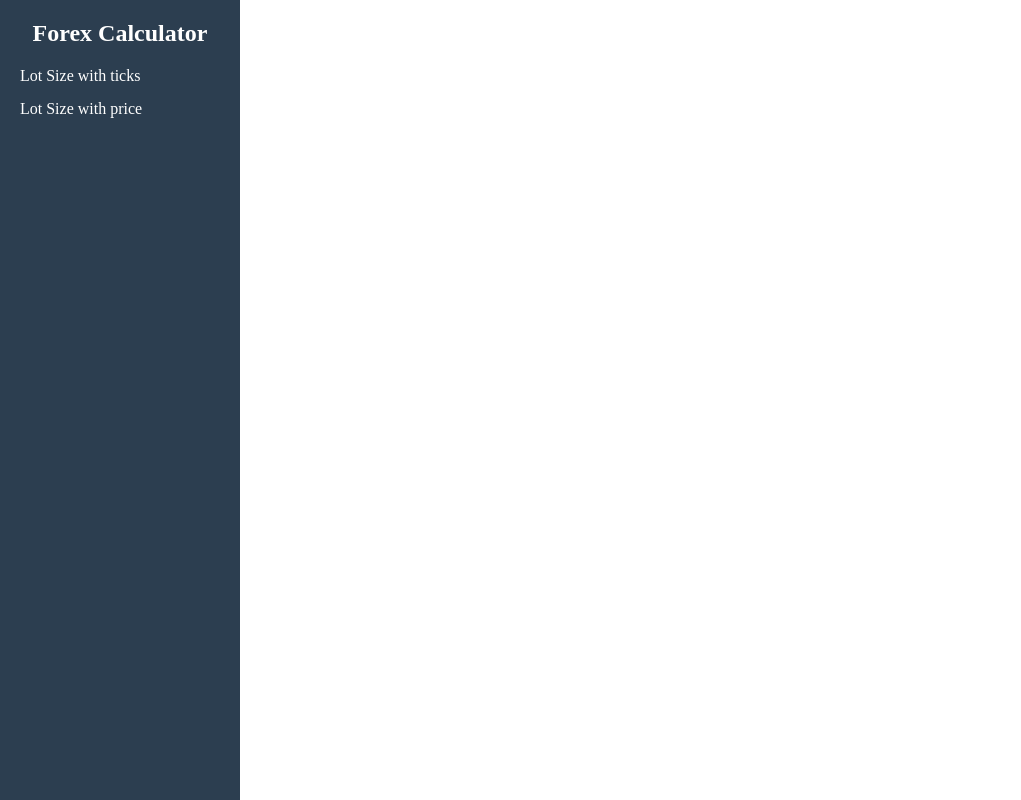
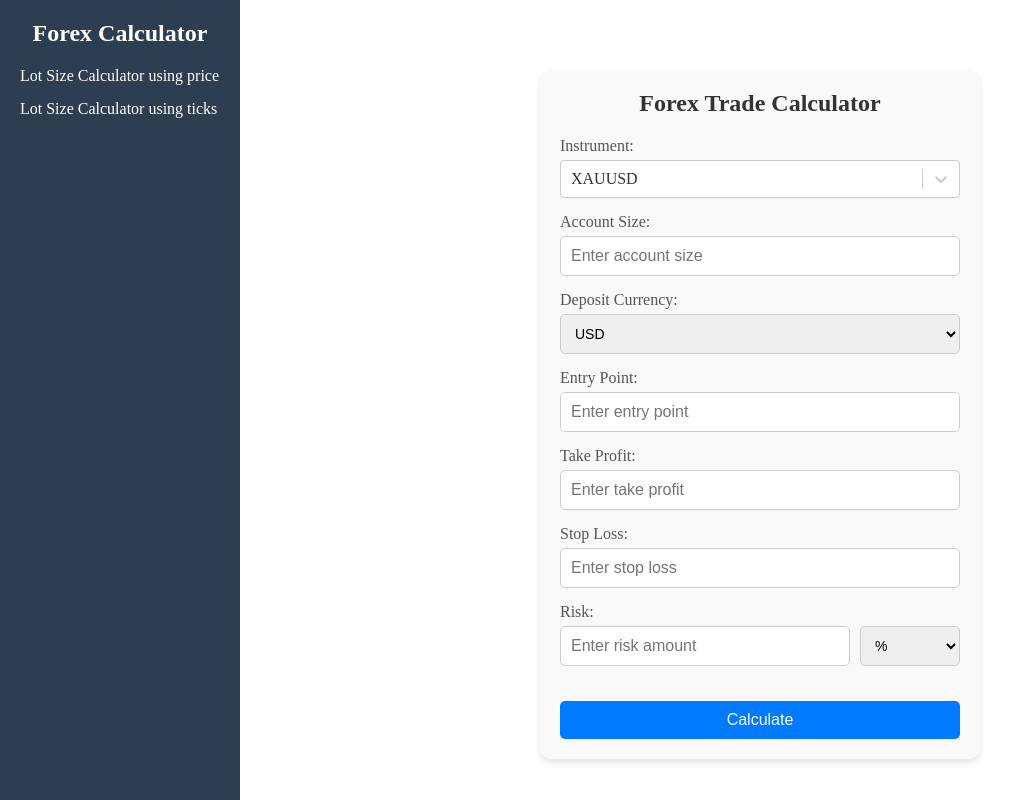
Before and after one commit to mikosco4real/forex_calculator, a React (Vite) app: page / in a window 1280 px wide. Shown: the whole page, without its empty margins (0-1021 px from the left). Built offline with nearby package versions, Linux system fonts and the light colour scheme.

Commit message:
Added more forex pairs and defaulted the homepage to a calculator

```diff
--- a/src/App.jsx
+++ b/src/App.jsx
@@ -9,8 +9,8 @@ function App() {
     <Router>
       <Routes>
         <Route path="/" element={<AppLayout />}>
+          <Route path="/" element={<PointsCalculator />} />
           <Route path="risk-ticks" element={<TicksCalculator />} />
-          <Route path="stoploss-points" element={<PointsCalculator />} />
         </Route>
       </Routes>
     </Router>
--- a/src/components/AppLayout.jsx
+++ b/src/components/AppLayout.jsx
@@ -9,10 +9,10 @@ const AppLayout = () => {
         <h2>Forex Calculator</h2>
         <ul>
           <li>
-            <Link to="/risk-ticks">Lot Size with ticks</Link>
+            <Link to="/">Lot Size Calculator using price</Link>
           </li>
           <li>
-            <Link to="/stoploss-points">Lot Size with price</Link>
+            <Link to="/risk-ticks">Lot Size Calculator using ticks</Link>
           </li>
         </ul>
       </nav>
--- a/src/components/PointsCalculatorForm.jsx
+++ b/src/components/PointsCalculatorForm.jsx
@@ -3,19 +3,13 @@ import Select from 'react-select';
 import './../assets/css/PointsCalculator.css';
 
 const GOLD = 'XAUUSD'
+const pairs = new Set([GOLD, 'EURUSD','GBPUSD','USDJPY','USDCHF','AUDUSD','USDCAD','NZDUSD','EURGBP','EURJPY','EURCHF','GBPJPY','GBPCHF','AUDJPY','AUDGBP','AUDCHF','NZDJPY','NZDGBP','NZDCHF','EURAUD','EURCAD','EURNZD','GBPAUD','GBPCAD','GBPNZD','CHFJPY','CADJPY','AUDCAD','AUDNZD','CADCHF','CHFGBP','CHFNZD','NZDCAD','EURSGD','EURHKD','EURTRY','GBPSGD','GBPHKD','GBPTRY','AUDSGD','AUDHKD','AUDTRY','NZDSGD','NZDHKD','NZDTRY','CHFSEK','CHFZAR','USDTRY','USDZAR','USDHKD','USDSGD','USDMXN','USDINR','USDBRL','USDCNH','USDNOK','USDSEK','USDPLN','USDDKK','USDHUF','USDILS','USDPHP','USDTHB','USDMYR','USDIDR','USDCZK','USDRUB','USDKZT','USDQAR','USDKWD','USDBHD','USDOMR','USDMAD','USDSAR','XAUUSD','XAGUSD','USDCLP','USDVND','USDNGN'])
 
-const instrumentOptions = [
-  { value: GOLD, label: GOLD},
-  { value: 'GBPJPY', label: 'GBPJPY' },
-  { value: 'GBPUSD', label: 'GBPUSD' },
-  { value: 'USDJPY', label: 'USDJPY' },
-  { value: 'USDCAD', label: 'USDCAD' },
-  { value: 'GBPCAD', label: 'GBPCAD' },
-  { value: 'EURUSD', label: 'EURUSD' },
-  { value: 'USDCHF', label: 'USDCHF' },
-  { value: 'EURCHF', label: 'EURCHF' },
-  // Add more instruments here
-];
+let instrumentOptions = [];
+
+for (const p of pairs) {
+  instrumentOptions.push({value: p, label: p})
+}
 
 const PointsCalculatorForm = () => {
   const [instrument, setInstrument] = useState(instrumentOptions[0]);
@@ -66,7 +60,7 @@ const PointsCalculatorForm = () => {
     const takeProfitDistance = Math.abs(parsedEntrypoint - parsedTakeProfit)
 
     // Determine pip value
-    const pipValue = instrument.value.includes('JPY') || instrument.value === 'XAUUSD' ? 0.01: 0.0001;
+    const pipValue = instrument.value.includes('JPY') || instrument.value.includes('XAU') ? 0.01: 0.0001;
 
     const stopLossPips = stopLossDistance / pipValue
     const takeProfitPips = takeProfitDistance / pipValue
@@ -130,6 +124,7 @@ const PointsCalculatorForm = () => {
           className="deposit-currency-select"
         >
           <option value="USD">USD</option>
+          <option value="AUD">AUD</option>
           {/* Add other currencies as needed */}
         </select>
       </div>
```
